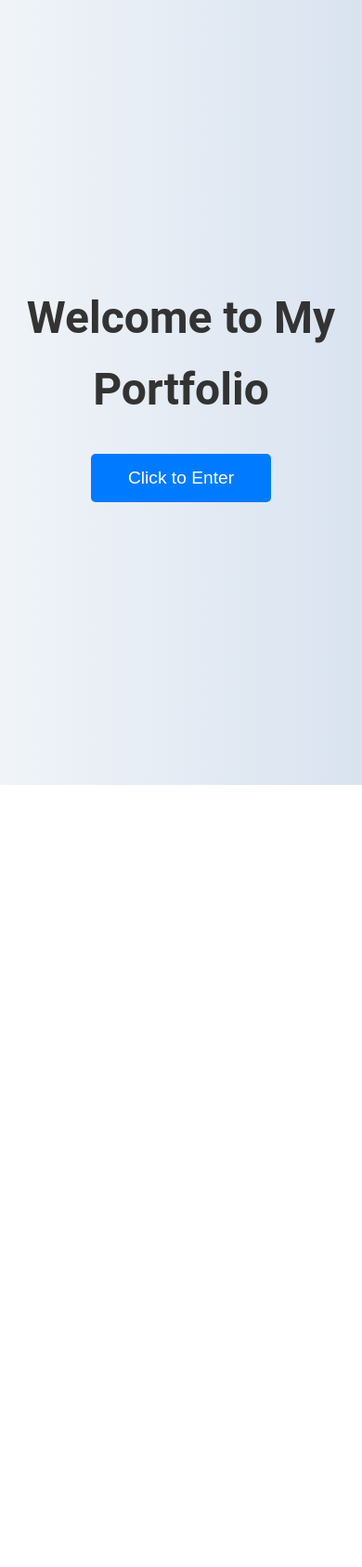
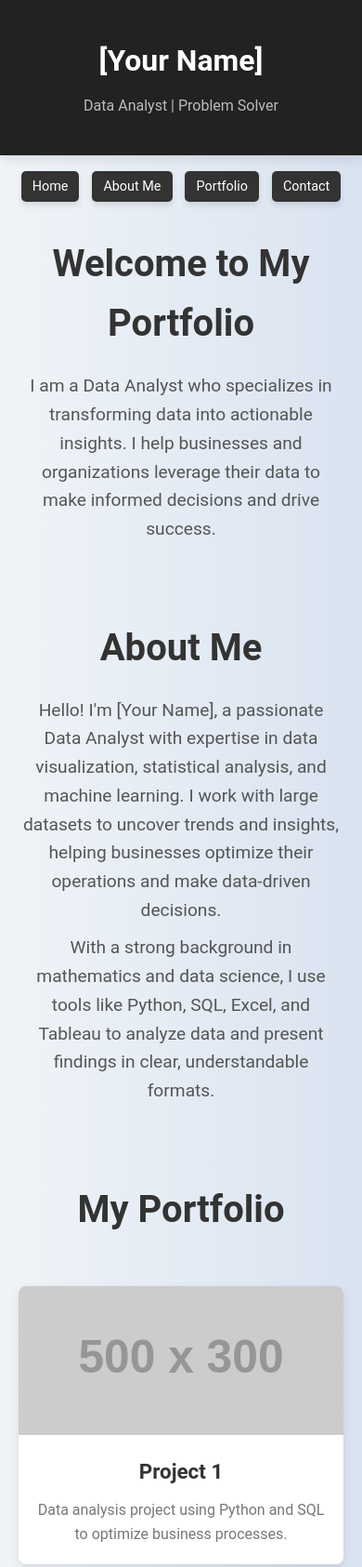
Before and after one commit to angusloveday/Portfolio-website, a plain HTML site: page index.html in a window 390 px wide. Shown: the top 1685 px of the page at 93% size. Before the commit the page ends 844 px from the top, so only its background shows below. Drawn offline with Linux system fonts and the light colour scheme; placeholder pictures from the web are drawn by us.

Commit message:
Add files via upload

```diff
--- a/index.html
+++ b/index.html
@@ -7,62 +7,177 @@
   <title>[Your Name]'s Portfolio</title>
   <link rel="stylesheet" href="styles.css">
   <style>
-    /* Add the landing page styles to the beginning of the CSS */
-
-    /* Fullscreen Landing Page */
-    #landing-page {
-      position: fixed;
-      top: 0;
-      left: 0;
-      width: 100%;
-      height: 100%;
-      background: linear-gradient(to right, #f0f4f8, #d9e3f0);
-      display: flex;
-      justify-content: center;
-      align-items: center;
-      z-index: 1000;
-      opacity: 1;
-      transition: opacity 1s ease-out;
-      flex-direction: column;
-      text-align: center;
+    /* Reset some default styles */
+    * {
+      margin: 0;
+      padding: 0;
+      box-sizing: border-box;
     }
 
-    #landing-page h1 {
-      font-size: 3rem;
+    body {
+      font-family: 'Roboto', sans-serif;
+      background: linear-gradient(to right, #f0f4f8, #d9e3f0); /* Apple-style gradient */
       color: #333;
-      margin-bottom: 30px;
-      animation: fadeInUp 1.5s ease-out;
+      line-height: 1.6;
+      overflow-x: hidden;
     }
 
-    #landing-page .enter-button {
-      background-color: #007bff;
-      color: white;
-      padding: 15px 40px;
-      font-size: 1.2rem;
-      border: none;
-      border-radius: 5px;
-      cursor: pointer;
-      opacity: 0;
-      animation: fadeIn 2s 0.5s ease-out forwards;
-      transition: background-color 0.3s ease;
+    a {
+      text-decoration: none;
+      color: inherit;
+      transition: color 0.3s ease;
     }
 
-    #landing-page .enter-button:hover {
-      background-color: #0056b3;
+    a:hover {
+      color: #007bff;
     }
 
-    /* Animation for fade-in of the button */
-    @keyframes fadeIn {
-      from {
-        opacity: 0;
-      }
-      to {
-        opacity: 1;
-      }
+    /* Header styling */
+    header {
+      background-color: #222;
+      color: white;
+      text-align: center;
+      padding: 50px 20px;
+      box-shadow: 0 4px 12px rgba(0, 0, 0, 0.1);
     }
 
-    /* Animation for the heading text */
-    @keyframes fadeInUp {
+    header h1 {
+      font-size: 3rem;
+      margin-bottom: 10px;
+      animation: fadeIn 1s ease-out;
+    }
+
+    header p {
+      font-size: 1.2rem;
+      color: #bbb;
+      animation: fadeIn 1.5s ease-out;
+    }
+
+    /* Navigation Bar */
+    nav {
+      text-align: center;
+      margin-top: 20px;
+    }
+
+    nav a {
+      background-color: #333;
+      color: white;
+      padding: 12px 20px;
+      margin: 0 15px;
+      font-size: 1rem;
+      border-radius: 5px;
+      box-shadow: 0 4px 6px rgba(0, 0, 0, 0.1);
+      transition: background-color 0.3s, transform 0.3s;
+    }
+
+    nav a:hover {
+      background-color: #007bff;
+      transform: scale(1.05);
+    }
+
+    /* Section Styling */
+    section {
+      padding: 80px 20px;
+      text-align: center;
+      max-width: 1200px;
+      margin: auto;
+    }
+
+    section h2 {
+      font-size: 2.5rem;
+      margin-bottom: 20px;
+      color: #333;
+      animation: fadeIn 1s ease-out;
+    }
+
+    section p {
+      font-size: 1.2rem;
+      margin-top: 10px;
+      color: #555;
+      line-height: 1.6;
+      max-width: 800px;
+      margin-left: auto;
+      margin-right: auto;
+    }
+
+    /* Portfolio Grid */
+    .portfolio-grid {
+      display: grid;
+      grid-template-columns: repeat(auto-fit, minmax(280px, 1fr));
+      gap: 30px;
+      margin-top: 50px;
+    }
+
+    .portfolio-item {
+      background-color: #fff;
+      border-radius: 8px;
+      box-shadow: 0 4px 10px rgba(0, 0, 0, 0.1);
+      overflow: hidden;
+      transition: transform 0.3s ease-in-out, box-shadow 0.3s ease-in-out;
+    }
+
+    .portfolio-item img {
+      width: 100%;
+      height: 200px;
+      object-fit: cover;
+      transition: transform 0.5s ease;
+    }
+
+    .portfolio-item:hover {
+      transform: translateY(-10px);
+      box-shadow: 0 10px 20px rgba(0, 0, 0, 0.1);
+    }
+
+    .portfolio-item:hover img {
+      transform: scale(1.1);
+    }
+
+    .portfolio-item h3 {
+      margin-top: 15px;
+      font-size: 1.4rem;
+      color: #333;
+    }
+
+    .portfolio-item p {
+      font-size: 1rem;
+      color: #777;
+      padding: 0 15px 20px;
+    }
+
+    /* Contact Form */
+    #contact p {
+      font-size: 1.2rem;
+    }
+
+    #contact a {
+      color: #007bff;
+      font-weight: bold;
+    }
+
+    footer {
+      background-color: #222;
+      color: white;
+      padding: 20px 0;
+      text-align: center;
+      margin-top: 50px;
+    }
+
+    footer a {
+      color: #fff;
+      font-weight: bold;
+    }
+
+    footer a:hover {
+      color: #007bff;
+    }
+
+    /* Smooth Scrolling */
+    html {
+      scroll-behavior: smooth;
+    }
+
+    /* Fade-In Animation */
+    @keyframes fadeIn {
       from {
         opacity: 0;
         transform: translateY(20px);
@@ -73,43 +188,77 @@
       }
     }
 
-    /* Main content after landing page */
-    #main-content {
-      display: none;
+    /* Media Queries for responsiveness */
+    @media (max-width: 768px) {
+      header {
+        padding: 40px 20px;
       }
 
-    /* General page styling */
-    body {
-      font-family: 'Roboto', sans-serif;
-      background: linear-gradient(to right, #f0f4f8, #d9e3f0);
-      margin: 0;
-      padding: 0;
+      header h1 {
+        font-size: 2.5rem;
+      }
+
+      header p {
+        font-size: 1.1rem;
+      }
+
+      nav a {
+        padding: 10px 15px;
+        font-size: 1rem;
+        margin: 0 10px;
+      }
+
+      section {
+        padding: 60px 20px;
       }
 
       .portfolio-grid {
-      display: grid;
-      grid-template-columns: repeat(auto-fit, minmax(280px, 1fr));
-      gap: 30px;
-      margin-top: 50px;
+        grid-template-columns: 1fr 1fr;
       }
-    /* Remaining CSS */
+
+      .portfolio-item img {
+        height: 180px;
+      }
+    }
+
+    @media (max-width: 480px) {
+      header h1 {
+        font-size: 2rem;
+      }
+
+      header p {
+        font-size: 1rem;
+      }
+
+      nav a {
+        padding: 8px 12px;
+        font-size: 0.9rem;
+        margin: 0 5px;
+      }
+
+      section {
+        padding: 40px 20px;
+      }
+
+      .portfolio-grid {
+        grid-template-columns: 1fr;
+      }
+
+      .portfolio-item img {
+        height: 160px;
+      }
+    }
   </style>
 </head>
 <body>
 
-  <!-- Landing Page Section -->
-  <div id="landing-page">
-    <h1>Welcome to My Portfolio</h1>
-    <button class="enter-button" id="enter-button">Click to Enter</button>
-  </div>
-
-  <!-- Main Content Section (hidden initially) -->
-  <div id="main-content">
+  <!-- Header Section -->
   <header>
     <h1>[Your Name]</h1>
-      <p>Data Analyst | Problem Solver | Insights Driven</p>
+    <p>Data Analyst | Problem Solver</p>
   </header>
 
+  <!-- Navigation Section -->
   <nav>
     <a href="#home">Home</a>
     <a href="#about">About Me</a>
@@ -117,50 +266,61 @@
     <a href="#contact">Contact</a>
   </nav>
 
+  <!-- Home Section -->
   <section id="home">
     <h2>Welcome to My Portfolio</h2>
     <p>I am a Data Analyst who specializes in transforming data into actionable insights. I help businesses and organizations leverage their data to make informed decisions and drive success.</p>
   </section>
 
+  <!-- About Me Section -->
   <section id="about">
     <h2>About Me</h2>
     <p>Hello! I'm [Your Name], a passionate Data Analyst with expertise in data visualization, statistical analysis, and machine learning. I work with large datasets to uncover trends and insights, helping businesses optimize their operations and make data-driven decisions.</p>
     <p>With a strong background in mathematics and data science, I use tools like Python, SQL, Excel, and Tableau to analyze data and present findings in clear, understandable formats.</p>
   </section>
 
+  <!-- Portfolio Section -->
   <section id="portfolio">
     <h2>My Portfolio</h2>
     <div class="portfolio-grid">
-        <!-- Portfolio Items (e.g., data projects) go here -->
+      <!-- Portfolio Item 1 -->
+      <div class="portfolio-item">
+        <img src="https://via.placeholder.com/500x300" alt="Project 1">
+        <h3>Project 1</h3>
+        <p>Data analysis project using Python and SQL to optimize business processes.</p>
+      </div>
+      <!-- Portfolio Item 2 -->
+      <div class="portfolio-item">
+        <img src="https://via.placeholder.com/500x300" alt="Project 2">
+        <h3>Project 2</h3>
+        <p>Developed a dashboard with Tableau for real-time performance tracking.</p>
+      </div>
+      <!-- Portfolio Item 3 -->
+      <div class="portfolio-item">
+        <img src="https://via.placeholder.com/500x300" alt="Project 3">
+        <h3>Project 3</h3>
+        <p>Machine learning model to predict customer churn using scikit-learn.</p>
+      </div>
+      <!-- Portfolio Item 4 -->
+      <div class="portfolio-item">
+        <img src="https://via.placeholder.com/500x300" alt="Project 4">
+        <h3>Project 4</h3>
+        <p>Created an automated data pipeline using Python and AWS Lambda.</p>
+      </div>
     </div>
   </section>
 
+  <!-- Contact Section -->
   <section id="contact">
     <h2>Contact Me</h2>
-      <p>If you'd like to work together or have any questions, feel free to reach out!</p>
-      <p>Email: <a href="mailto:youremail@example.com">youremail@example.com</a></p>
-      <p>Phone: [Your Phone Number]</p>
-      <p>LinkedIn: <a href="https://www.linkedin.com/in/yourname" target="_blank">yourname</a></p>
+    <p>If you would like to discuss any project or opportunity, feel free to reach out!</p>
+    <p>Email: <a href="mailto:your.email@example.com">your.email@example.com</a></p>
   </section>
 
+  <!-- Footer Section -->
   <footer>
     <p>&copy; 2024 [Your Name]. All Rights Reserved.</p>
-      <p><a href="#home">Back to Top</a></p>
   </footer>
-  </div>
 
-  <script>
-    // JavaScript for showing the main content after the "Click to Enter" button is clicked
-    document.getElementById('enter-button').addEventListener('click', function() {
-      // Fade out the landing page
-      document.getElementById('landing-page').style.opacity = '0';
-
-      // After the animation, hide the landing page and show the main content
-      setTimeout(function() {
-        document.getElementById('landing-page').style.display = 'none';
-        document.getElementById('main-content').style.display = 'block';
-      }, 1000);  // Match the fade-out time (1s)
-    });
-  </script>
 </body>
 </html>
```
Lines whose indentation alone changed are shown as unchanged.
